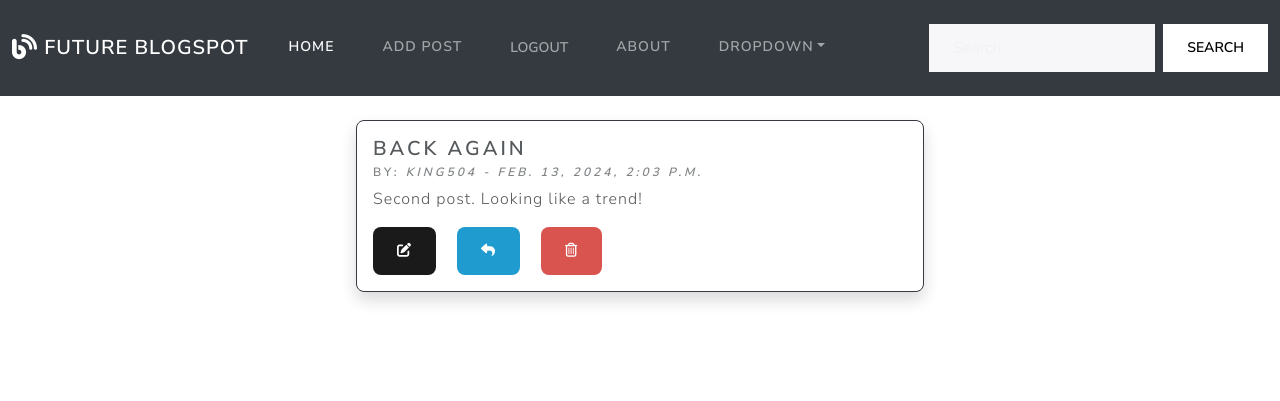
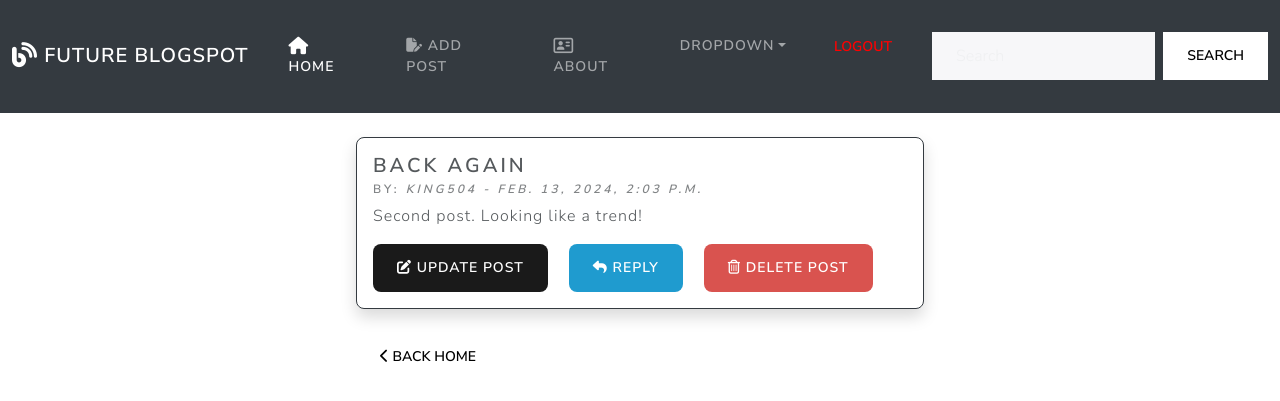
Before and after one commit to Kenmitchell2012/blog, a Django app: page /post/2 in a window 1280 px wide. Shown: the top 401 px of the page. Run offline with Django 4.2, Linux system fonts and the light colour scheme; a user stored in the database is signed in; data comes from the database, SQL or seed files in the repository; both versions use the stored data as it was after the commit; some libraries are stand-ins or nearby versions.

Commit message:
updated HTML pages

```diff
--- /dev/null
+++ b/blog/theblog/static/css/style.css
@@ -0,0 +1,3 @@
+.custom-red {
+    color: red;
+}
--- a/blog/theblog/templates/base.html
+++ b/blog/theblog/templates/base.html
@@ -7,7 +7,7 @@
     <title>{% block title %}Future Blogspot{% endblock %}</title>
     <link rel="stylesheet" href="{% static 'css/bootstrap.min.css' %}">
     <link rel="stylesheet" href="https://cdnjs.cloudflare.com/ajax/libs/font-awesome/6.5.1/css/all.min.css">
-
+    <link rel="stylesheet" href="{% static 'css/style.css' %}">
 </head>
 <body>
     {% include 'navbar.html' %}
--- a/blog/theblog/templates/delete_post.html
+++ b/blog/theblog/templates/delete_post.html
@@ -15,7 +15,11 @@
                           {% csrf_token %}
                           {{ post.title }}
                           <strong>Are you sure?</strong>
-                          <button type="submit" class="btn btn-primary rounded-3">Delete Post</button>
+                          <a href="{% url 'home' %}">
+                            <button type="submit" class="btn btn-primary rounded-3">Cancel</button>
+                          </a>
+
+                          <button type="submit" class="btn btn-alert rounded-3">Delete Post</button>
                         </form>
                     </div>
                   </div>
--- a/blog/theblog/templates/navbar.html
+++ b/blog/theblog/templates/navbar.html
@@ -7,32 +7,40 @@
       <div class="collapse navbar-collapse" id="navbarColor02">
         <ul class="navbar-nav me-auto">
           <li class="nav-item">
-            <a class="nav-link active" href="{% url 'home' %}">Home
-              <span class="visually-hidden">(current)</span>
+            <a class="nav-link active" href="{% url 'home' %}">
+              <i class="fa-lg fa-solid fa-house"></i>
+              Home
             </a>
           </li>
           {% if user.is_authenticated %}
             <li class="nav-item">
-              <a class="nav-link" href="{% url 'new_post' %}">Add post</a>
+              <a class="nav-link" href="{% url 'new_post' %}">
+                <i class="fa-solid fa-file-pen"></i>
+                Add post
+              </a>
             </li>
-            <li class="nav-item">
-              <form method="post" action="{% url 'logout' %}">
-                  {% csrf_token %}
-                  <button type="submit" class="btn btn-link nav-link">Logout</button>
-              </form>
-          </li>
+
 
           {% else %}
             <li class="nav-item">
-              <a class="nav-link" href="{% url 'register' %}">Register</a>
+              <a class="nav-link" href="{% url 'register' %}">
+                <i class="fa-lg fa-regular fa-clipboard"></i>
+                Register
+              </a>
             </li>
             <li class="nav-item">
-              <a class="nav-link" href="{% url 'login' %}">Login</a>
+              <a class="nav-link" href="{% url 'login' %}">
+                <i class="fa-lg fa-solid fa-right-to-bracket"></i>
+                Login
+              </a>
             </li>
           {% endif %}
 
           <li class="nav-item">
-            <a class="nav-link" href="#">About</a>
+            <a class="nav-link" href="#">
+              <i class="fa-lg fa-regular fa-address-card"></i>
+              About
+            </a>
           </li>
           <li class="nav-item dropdown">
             <a class="nav-link dropdown-toggle" data-bs-toggle="dropdown" href="#" role="button" aria-haspopup="true" aria-expanded="false">Dropdown</a>
@@ -44,6 +52,15 @@
               <a class="dropdown-item" href="#">Separated link</a>
             </div>
           </li>
+          {% if user.is_authenticated %}
+            <li class="nav-item">
+              <form method="post" action="{% url 'logout' %}">
+                  {% csrf_token %}
+                  <button type="submit" class="btn btn-link nav-link custom-red">Logout</button>
+              </form>
+          </li>
+          {% endif %}
+
         </ul>
         <form class="d-flex">
           <input class="form-control me-sm-2" type="search" placeholder="Search">
--- a/blog/theblog/templates/view.html
+++ b/blog/theblog/templates/view.html
@@ -11,13 +11,33 @@
                         <h6 class="card-subtitle mb-2 text-muted">by: <cite title="Source Title">{{post.author}} - {{ post.created_at }}</cite> </h6>
                         <p class="article-content card-text">{{post.body}}</p>
                         {% if user.is_authenticated %}
-                            <a href="{% url 'update_post' post.pk %}" class="btn btn-primary card-link rounded-3"><i class="fa-solid fa-pen-to-square"></i></a>
-                            <a href="#" class="btn btn-info card-link rounded-3"><i class="fa-solid fa-reply"></i></a>
-                            <a href="{% url 'delete_post' post.pk %}" class="btn btn-danger card-link rounded-3"><i class="fa-regular fa-trash-can"></i></a>
+                            <a href="{% url 'update_post' post.pk %}" class="btn btn-primary card-link rounded-3">
+                                <i class="fa-solid fa-pen-to-square"></i>
+                                Update Post
+                            </a>
+                            <a href="#" class="btn btn-info card-link rounded-3">
+                                <i class="fa-solid fa-reply"></i>
+                                Reply
+                            </a>
+                            <a href="{% url 'delete_post' post.pk %}" class="btn btn-danger card-link rounded-3">
+                                <i class="fa-regular fa-trash-can"></i>
+                                Delete Post
+                            </a>
                         {% endif %}
 
                     </div>
                 </div>
+                <div class="col-md-6">
+                    <a class="mx-auto ms-4" href="{% url 'home' %}">
+                        <button type="submit" class="btn btn-secondary rounded-3">
+                            <i class="fa-solid fa-chevron-left"></i>
+                            Back Home
+                        </button>
+                    </a>
+
+                </div>
+
+
 
 
             </div>
```
Also changed, not shown: blog/theblog/templates/home.html (+9 -3 lines), blog/db.sqlite3.
